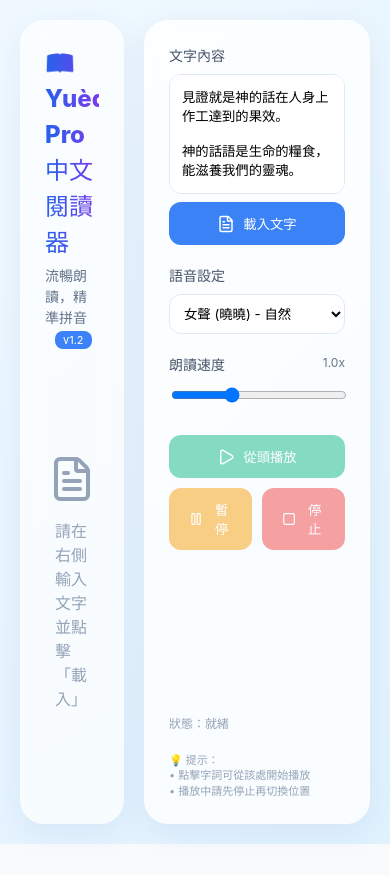
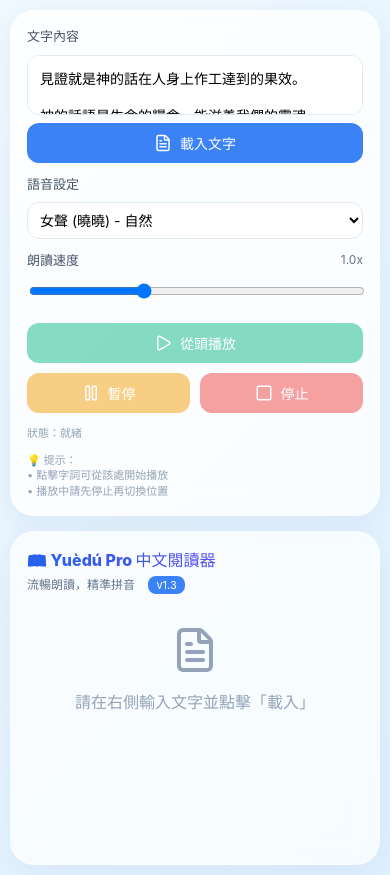
Before and after one commit to v2ryan/voice, a React (Vite) app: page / in a window 390 px wide. Before the commit the page ends 844 px from the top, so only its background shows below. Built offline with nearby package versions, Linux system fonts and the light colour scheme.

Commit message:
v1.3: Mobile responsive UI + fix Cantonese voice on iPhone

```diff
--- a/src/App.jsx
+++ b/src/App.jsx
@@ -91,11 +91,48 @@ function App() {
       utterance.lang = 'zh-CN';
       utterance.rate = speed;
 
-      // Try to find a Chinese voice
+      // Get available voices and find Mandarin (not Cantonese)
       const voices = window.speechSynthesis.getVoices();
-      const chineseVoice = voices.find(v => v.lang.includes('zh') || v.lang.includes('CN'));
-      if (chineseVoice) {
-        utterance.voice = chineseVoice;
+
+      // Priority order for Mandarin voices:
+      // 1. Explicitly Mandarin (zh-CN, cmn)
+      // 2. Taiwan Mandarin (zh-TW)
+      // 3. Generic Chinese but NOT Cantonese (avoid zh-HK, yue)
+      const findMandarinVoice = () => {
+        // First try: Mainland Mandarin
+        let voice = voices.find(v =>
+          v.lang === 'zh-CN' ||
+          v.lang === 'cmn-CN' ||
+          v.lang === 'cmn-Hans-CN' ||
+          (v.name.toLowerCase().includes('mandarin') && !v.name.toLowerCase().includes('cantonese'))
+        );
+        if (voice) return voice;
+
+        // Second try: Taiwan Mandarin
+        voice = voices.find(v =>
+          v.lang === 'zh-TW' ||
+          v.lang === 'cmn-TW' ||
+          v.lang === 'cmn-Hant-TW'
+        );
+        if (voice) return voice;
+
+        // Third try: Any Chinese that's NOT Cantonese
+        voice = voices.find(v =>
+          (v.lang.startsWith('zh') || v.lang.startsWith('cmn')) &&
+          !v.lang.includes('HK') &&
+          !v.lang.includes('yue') &&
+          !v.name.toLowerCase().includes('cantonese')
+        );
+        if (voice) return voice;
+
+        // Last resort: any Chinese voice
+        return voices.find(v => v.lang.includes('zh') || v.lang.includes('CN'));
+      };
+
+      const mandarinVoice = findMandarinVoice();
+      if (mandarinVoice) {
+        utterance.voice = mandarinVoice;
+        console.log('Using voice:', mandarinVoice.name, mandarinVoice.lang);
       }
 
       // Estimate duration and time per word
@@ -160,7 +197,7 @@ function App() {
       <div className="left-panel">
         <div className="header">
           <h1>📖 Yuèdú Pro 中文閱讀器</h1>
-          <p style={{ color: '#64748b', fontSize: '14px', marginTop: '4px' }}>流暢朗讀，精準拼音 <span style={{ marginLeft: '10px', background: '#3b82f6', color: 'white', padding: '2px 8px', borderRadius: '8px', fontSize: '11px' }}>v1.2</span></p>
+          <p style={{ color: '#64748b', fontSize: '14px', marginTop: '4px' }}>流暢朗讀，精準拼音 <span style={{ marginLeft: '10px', background: '#3b82f6', color: 'white', padding: '2px 8px', borderRadius: '8px', fontSize: '11px' }}>v1.3</span></p>
         </div>
 
         <div className="reading-area">
--- a/src/index.css
+++ b/src/index.css
@@ -230,11 +230,117 @@ input[type="range"] {
 }
 
 @keyframes pulse {
-  0% { transform: scale(1); }
-  50% { transform: scale(1.05); }
-  100% { transform: scale(1); }
+  0% {
+    transform: scale(1);
+  }
+
+  50% {
+    transform: scale(1.05);
+  }
+
+  100% {
+    transform: scale(1);
+  }
 }
 
 .word-card.speaking {
   animation: pulse 1s infinite;
 }
+
+/* Mobile Responsive Styles */
+@media (max-width: 768px) {
+  .app-container {
+    flex-direction: column;
+    height: auto;
+    min-height: 100vh;
+    padding: 10px;
+    gap: 15px;
+  }
+
+  .left-panel {
+    order: 2;
+    flex: none;
+    padding: 16px;
+    min-height: 300px;
+    max-height: 50vh;
+  }
+
+  .right-panel {
+    order: 1;
+    flex: none;
+    padding: 16px;
+    gap: 12px;
+  }
+
+  .header {
+    margin-bottom: 10px;
+  }
+
+  .header h1 {
+    font-size: 18px;
+  }
+
+  .header p {
+    font-size: 12px !important;
+  }
+
+  textarea {
+    height: 80px;
+    font-size: 14px;
+  }
+
+  .hanzi {
+    font-size: 22px;
+  }
+
+  .pinyin {
+    font-size: 12px;
+  }
+
+  .word-card {
+    padding: 6px 10px;
+  }
+
+  .paragraph {
+    gap: 6px;
+    margin-bottom: 20px;
+    padding: 5px;
+  }
+
+  button {
+    padding: 10px 16px;
+    font-size: 14px;
+  }
+
+  .control-label {
+    font-size: 13px;
+  }
+
+  select {
+    padding: 8px;
+    font-size: 14px;
+  }
+
+  .stats {
+    font-size: 11px;
+  }
+}
+
+/* Extra small screens */
+@media (max-width: 400px) {
+  .header h1 {
+    font-size: 16px;
+  }
+
+  .hanzi {
+    font-size: 20px;
+  }
+
+  .pinyin {
+    font-size: 11px;
+  }
+
+  textarea {
+    height: 60px;
+  }
+}
```
